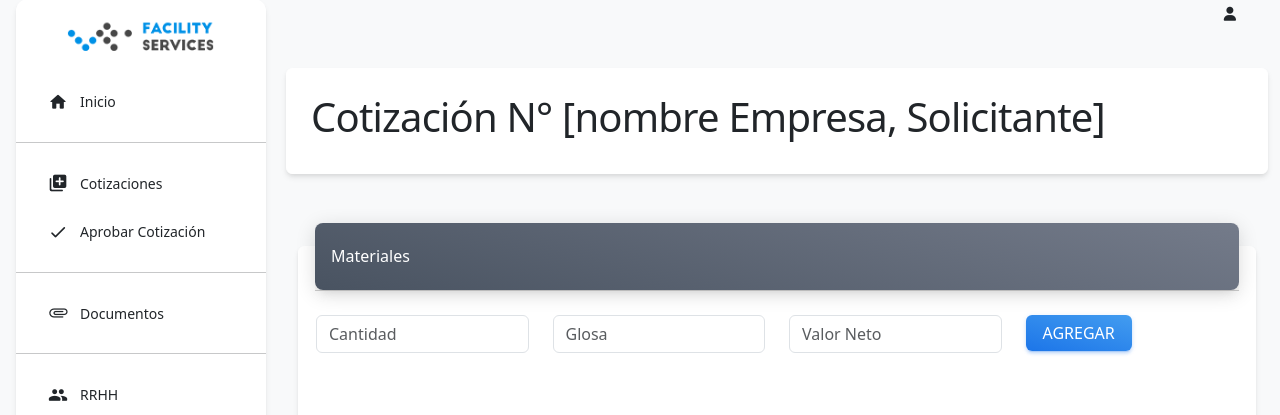
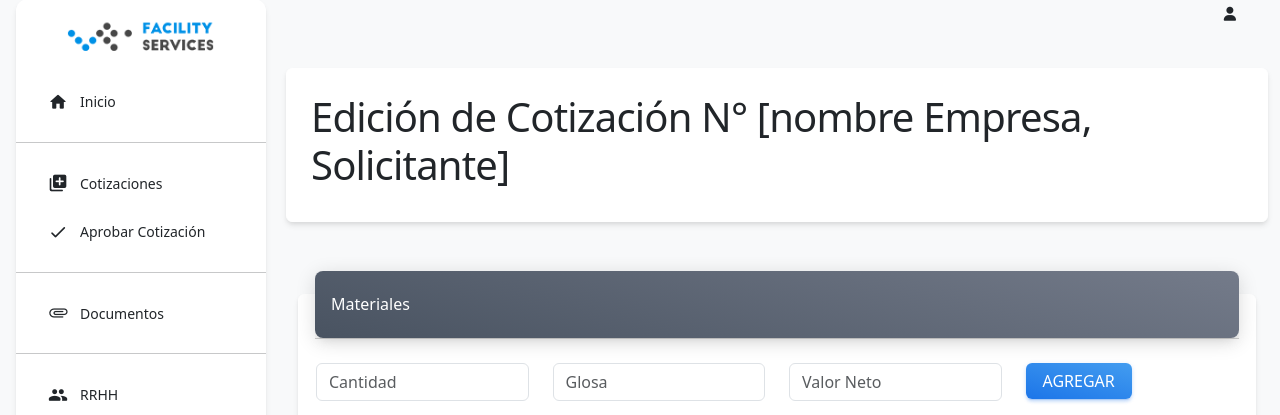
Before and after one commit to kamikaizer/lyr-facilityservices, a Python web app: template templates/edicion.html in a window 1280 px wide. Shown: the part 17-432 px from the top of the page. Run offline with Jinja, Linux system fonts and the light colour scheme; the template is opened without the code that fills it, so the values that code supplies are empty; some libraries are stand-ins or nearby versions.

Commit message:
titulos en edicion e ingreso
Edición de Cotización N°X [nombre Empresa, Solicitante]
Ingreso de Cotización N° X

```diff
--- a/templates/edicion.html
+++ b/templates/edicion.html
@@ -8,7 +8,7 @@
 <!-- tarjeta de datos ingresados anteriormente -->
 <div class="card border-white">
   <div class="card-body">
-    <H1>Cotización N°{{datos.id}}  [nombre Empresa, Solicitante]</H1>
+    <H1>Edición de Cotización N°{{datos.id}}  [nombre Empresa, Solicitante]</H1>
   </div>
 </div>
 <br>
--- a/templates/ingreso_cotizacion.html
+++ b/templates/ingreso_cotizacion.html
@@ -2,7 +2,7 @@
 {% block content %}
 <div class="card border-white">
   <div class="card-title">
-    <h1>Cotización N° {{id_max}}</h1>
+    <h1>Ingreso de Cotización N° {{id_max}}</h1>
   </div>
 </div>
 <br>
```
